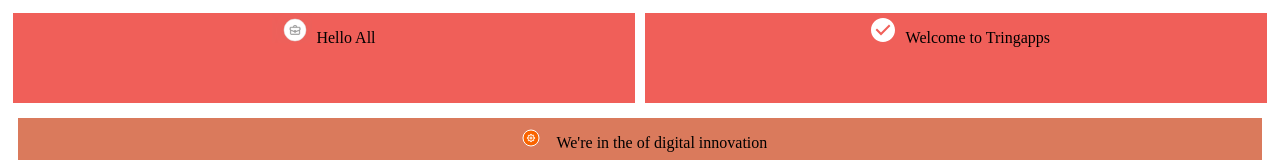
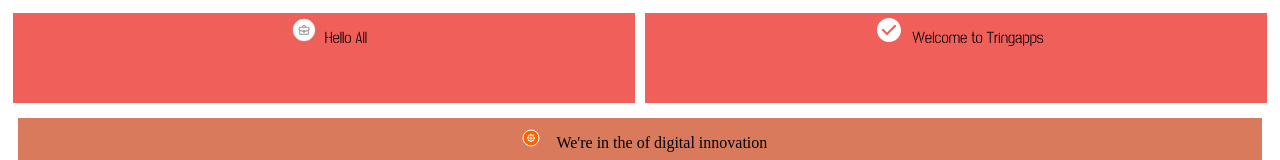
Before and after one commit to Praveen-Bharath/Responsive-Layout, a plain HTML site: page index.html in a window 1280 px wide. Shown: the top 160 px of the page. Drawn offline with Linux system fonts and the light colour scheme.

Commit message:
Update main.css

```diff
--- a/main.css
+++ b/main.css
@@ -22,7 +22,7 @@
       background-color:#F05F59;
       width: 50%;
       margin: 5px;
-      font-family: "sans-serif";
+      font-family: "StickNoBills","sans-serif";
   }
   .image1{
       background: url('Images/spriteimage.svg') -40px -56px;
```
